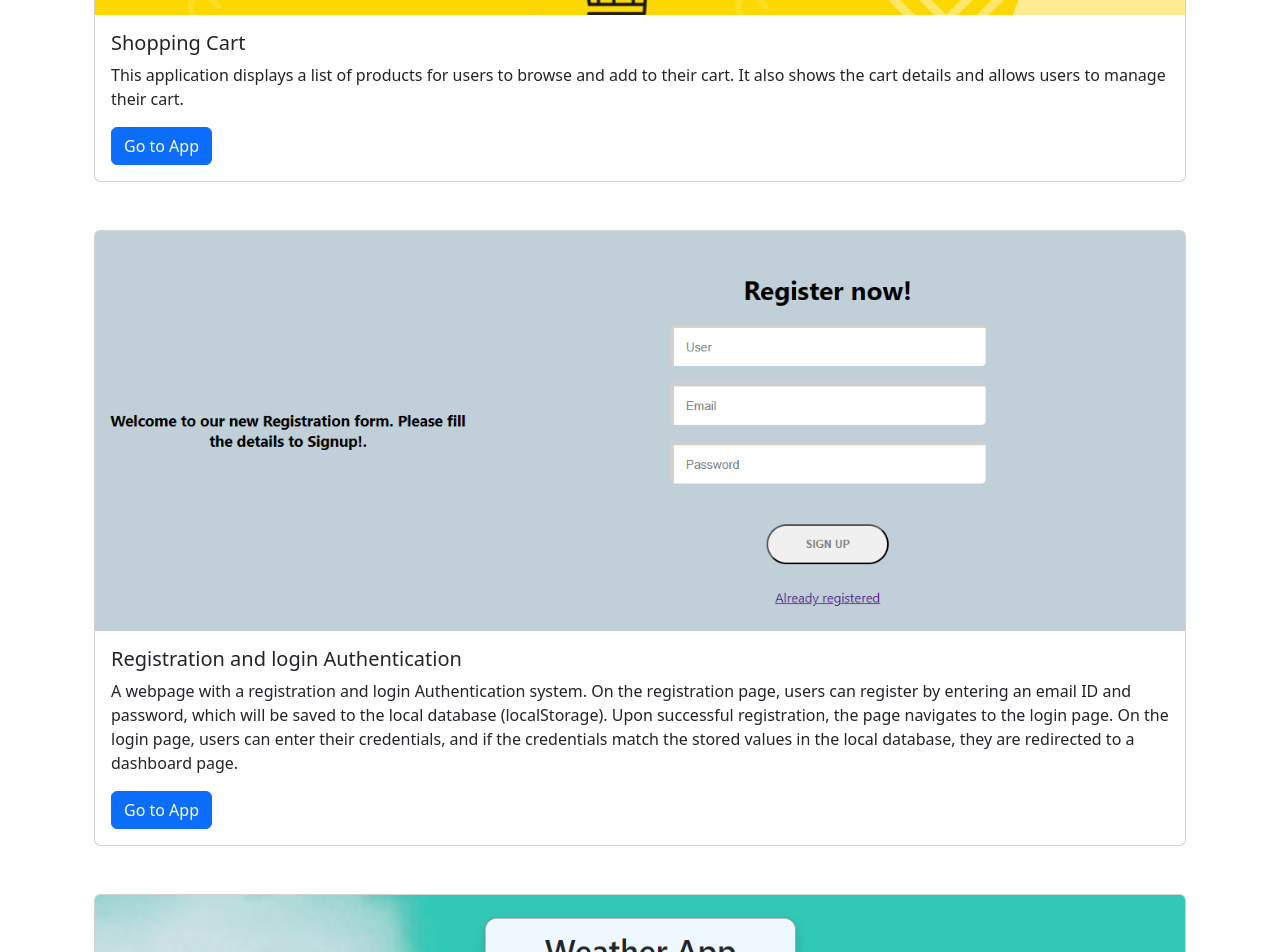
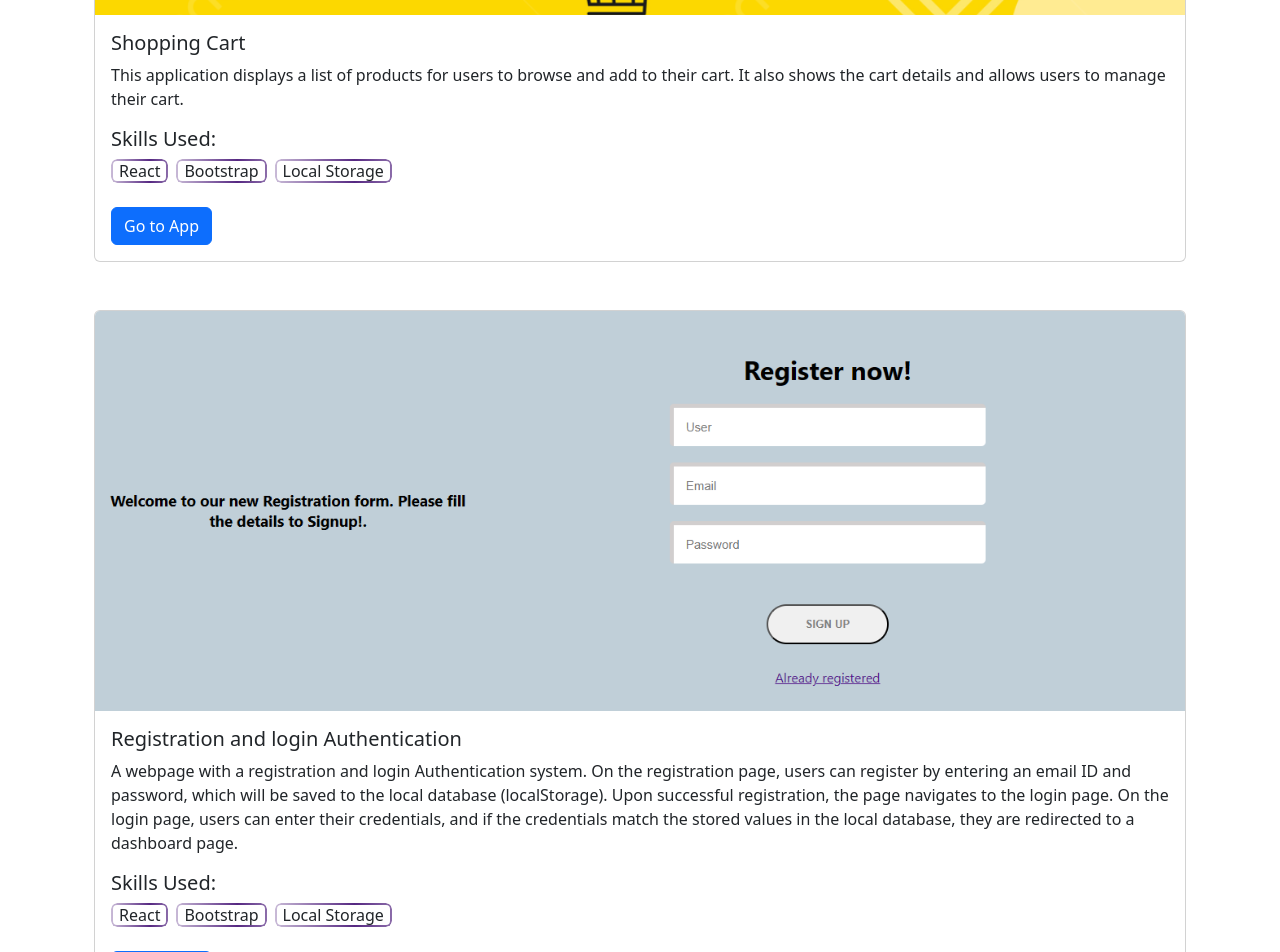
Before and after one commit to 2001dhanasekaran/react_reinforcement_project, a React (Create React App) app: page / in a window 1280 px wide. Shown: the part 1640-2592 px from the top of the page. Built offline with nearby package versions, Linux system fonts and the light colour scheme.

Commit message:
add HighlightSkills component and style for displaying skills used in projects

```diff
--- /dev/null
+++ b/src/components/highlightSkills.js
@@ -0,0 +1,13 @@
+import './style.css';
+export default function HighlightSkills(props) {
+    const { skills } = props;
+    return (
+        <div className="d-flex mb-3">
+            {skills.map((skill, index) => (
+                <div key={index} className="me-2 mb-2 px-2 skills-box">
+                    {skill}
+                </div>
+            ))}
+        </div>
+    );
+}
--- a/src/components/projects.js
+++ b/src/components/projects.js
@@ -14,6 +14,7 @@ import wishlist from '../imgs/wishlist_page.png';
 import cart from '../imgs/cart_page.png';
 import contact from '../imgs/contact_page.png';
 import about from '../imgs/about_page.png';
+import HighlightSkills from './highlightSkills';
 
 export default function Projects(){
     return(
@@ -27,6 +28,8 @@ export default function Projects(){
                         This application displays a list of products for users to browse and add to their cart.
                         It also shows the cart details and allows users to manage their cart.
                     </p>
+                    <h5>Skills Used:</h5>
+                    <HighlightSkills skills={['React', 'Bootstrap', 'Local Storage']} />
                     <a className='btn btn-primary' href="https://tangerine-klepon-e91c3a.netlify.app/" target="_blank" rel="noopener noreferrer">Go to App</a>
                 </div>
             </div>
@@ -41,6 +44,8 @@ export default function Projects(){
                         page, users can enter their credentials, and if the credentials match the stored values in the
                         local database, they are redirected to a dashboard page.
                     </p>
+                    <h5>Skills Used:</h5>
+                    <HighlightSkills skills={['React', 'Bootstrap', 'Local Storage']} />
                     <a className='btn btn-primary' href="https://beautiful-gumption-192d54.netlify.app/" target="_blank" rel="noopener noreferrer">Go to App</a>                    </div>
             </div>
             <div className="card mb-5" data-aos="fade-up">
@@ -50,6 +55,8 @@ export default function Projects(){
                     <p className="card-text">Built a responsive Weather App using HTML, CSS, JavaScript, and OpenWeatherMap
                         API with geolocation support and dynamic city-based weather reports.
                     </p>
+                    <h5>Skills Used:</h5>
+                    <HighlightSkills skills={['HTML', 'CSS', 'JavaScript', 'API']} />
                     <a className='btn btn-primary' href="https://quiet-maamoul-140ac3.netlify.app/" target="_blank" rel="noopener noreferrer">Go to App</a>
                 </div>
             </div>
@@ -60,6 +67,8 @@ export default function Projects(){
                     <p className="card-text">A responsive calculator built with HTML, CSS, Bootstrap, and JavaScript, featuring real-time arithmetic,
                         percentage, and exponent operations. Designed with clean UI and smart logic for smooth, accurate calculations.
                     </p>
+                    <h5>Skills Used:</h5>
+                    <HighlightSkills skills={['HTML', 'CSS', 'Bootstrap', 'JavaScript']} />
                     <a className='btn btn-primary' href="https://glowing-sfogliatella-5c052c.netlify.app/" target="_blank" rel="noopener noreferrer">Go to App</a>
                 </div>
             </div>
@@ -180,6 +189,8 @@ export default function Projects(){
                         the Cart and Wishlist, enhancing user experience. Implemented an admin panel for efficient product
                         management. Designed an interactive and responsive UI for seamless shopping.
                     </p>
+                    <h5>Skills Used:</h5>
+                    <HighlightSkills skills={['MongoDB', 'Express.js', 'React', 'Node.js', 'Bootstrap']} />
                     <a className='btn btn-primary' href="https://github.com/2001dhanasekaran/mern-project" target="_blank" rel="noopener noreferrer">GitHub</a>
                 </div>
             </div>
--- a/src/components/style.css
+++ b/src/components/style.css
@@ -71,3 +71,50 @@
   border-radius: 10px;
   right:5px;
 }
+
+.skills-box {
+  position: relative;
+  overflow: hidden;
+  border-radius: 6px;
+  z-index: 0;
+}
+
+.skills-box::before {
+  content: "";
+  position: absolute;
+  inset: 0;
+  padding: 2px;
+  border-radius: inherit;
+
+  /* 🔥 Big 2D gradient sheet */
+  background: linear-gradient(
+    to right,
+    transparent,
+    transparent,
+    rgba(67, 16, 116, 0.9),
+    transparent,
+    transparent
+  );
+
+  background-repeat: no-repeat;
+  background-size: 400% 400%;
+  animation: worm 4s linear infinite;
+  mask:
+    linear-gradient(#fff 0 0) content-box,
+    linear-gradient(#fff 0 0);
+  -webkit-mask:
+    linear-gradient(#fff 0 0) content-box,
+    linear-gradient(#fff 0 0);
+  -webkit-mask-composite: xor;
+  mask-composite: exclude;
+
+  z-index: -1;
+}
+
+@keyframes worm {
+  0%   { background-position:   0%   0%; }
+  25%  { background-position: 100%   0%; }
+  50%  { background-position: 100% 100%; }
+  75%  { background-position:   0% 100%; }
+  100% { background-position:   0%   0%; }
+}
```
